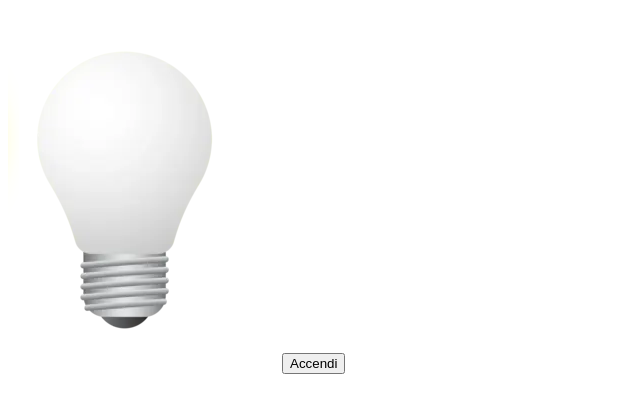
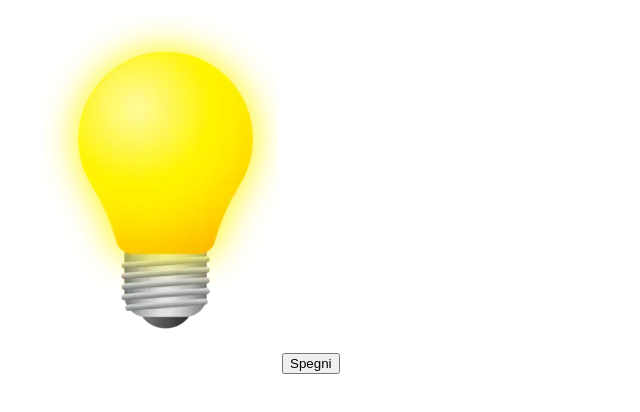
Before and after one commit to AlexLosciale/js-dom-1, a plain HTML site: page index.html in a window 1280 px wide. Both pictures are taken after a click on the button "Accendi". Shown: the whole page, without its empty margins (0-640 px from the left). Drawn offline with Linux system fonts and the light colour scheme.

Commit message:
add:finish

```diff
--- a/index.html
+++ b/index.html
@@ -6,9 +6,9 @@
     <title>Dom-1</title>
 </head>
 <body>
-    <img src="./img/white_lamp.png" alt="">
-    <button>Accendi</button>
+    <img id="lampadina" src="./img/white_lamp.png" alt="lampada spenta">
+    <button id="btnAccendi">Accendi</button>
 
-    <script type="module" src="main.js"></script>
+    <script src="main.js"></script>
 </body>
 </html>
--- a/main.js
+++ b/main.js
@@ -2,3 +2,14 @@
 Inseriamo in pagina l’immagine della lampadina spenta che trovate in allegato e accanto un bottone con la scritta “Accendi”.
 Al click del bottone, la lampadina dovrà accendersi (dovremo quindi utilizzare l’immagine della lampadina accesa, sempre in allegato)
 */
+
+document.getElementById("btnAccendi").addEventListener("click", function() {
+    var lampadina = document.getElementById("lampadina");
+    if (lampadina.src.includes("white_lamp.png")) {
+        lampadina.src = "./img/yellow_lamp.png";
+        this.textContent = "Spegni";
+    } else {
+        lampadina.src = "./img/white_lamp.png";
+        this.textContent = "Accendi";
+    }
+});
```
